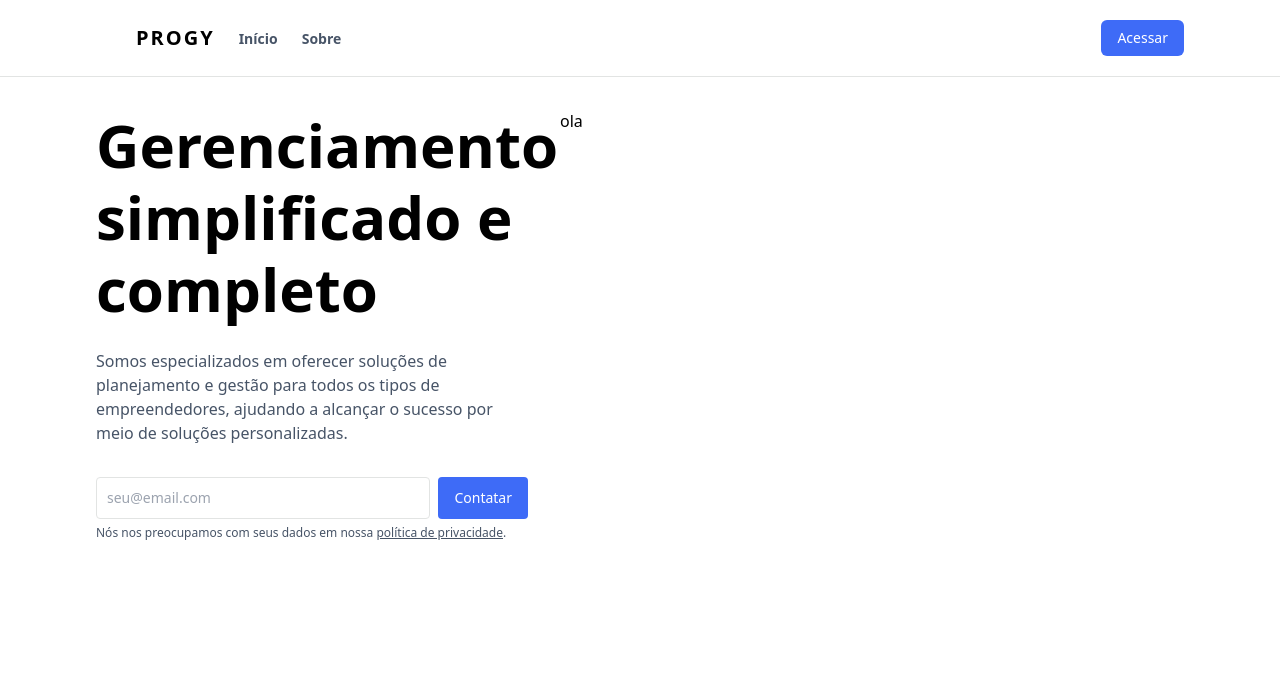
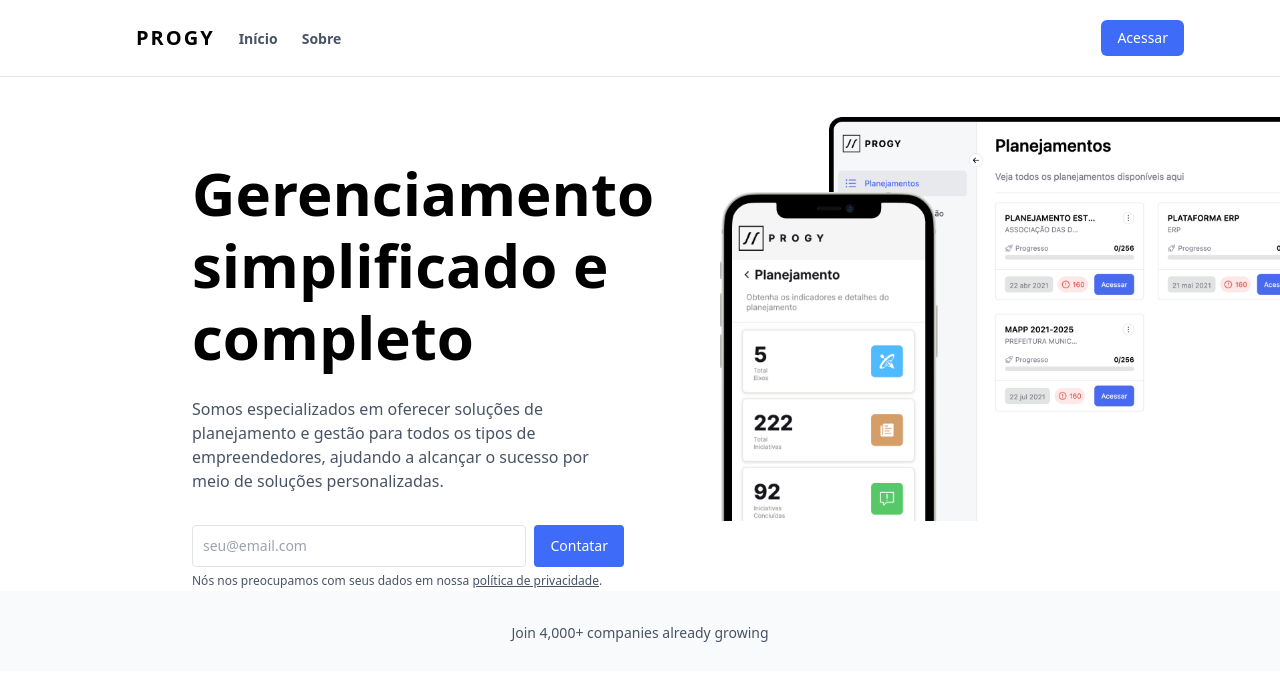
Before and after one commit to wilmacedo/progy-old-landing-v2, a React (Vite) app: page / in a window 1280 px wide. Shown: the top 680 px of the page. Built offline with nearby package versions, Linux system fonts and the light colour scheme; some icons are missing.

Commit message:
feat: :sparkles: add image and simple footer

```diff
--- a/src/pages/Home.tsx
+++ b/src/pages/Home.tsx
@@ -1,3 +1,4 @@
+import Devices from '@assets/devices.png';
 import { FormEvent } from 'react';
 import { Link } from 'react-router-dom';
 import Navbar from '../components/Navbar';
@@ -18,11 +19,8 @@ export default function Home() {
     <>
       <Navbar />
 
-      <div
-        id="home"
-        className="mt-8 flex flex-col gap-8 px-4 md:flex-row md:px-24"
-      >
-        <div className="flex flex-col gap-6 max-w-full md:max-w-[27rem]">
+      <div className="mt-8 flex flex-col gap-24 pl-4 md:flex-row md:pl-48">
+        <div className="mt-12 flex flex-col gap-6 max-w-full md:max-w-[27rem]">
           <h1 className="text-3xl md:text-[3.75rem] md:leading-[4.5rem] font-semibold">
             Gerenciamento simplificado e completo
           </h1>
@@ -62,7 +60,15 @@ export default function Home() {
           </div>
         </div>
 
-        <span>ola</span>
+        <div className="mt-2 ml-auto h-auto">
+          <img src={Devices} alt="Devices" />
+        </div>
+      </div>
+
+      <div className="pt-8 flex justify-center w-full h-[5rem] bg-[#F9FAFB]">
+        <span className="text-[#475466] text-sm">
+          Join 4,000+ companies already growing
+        </span>
       </div>
     </>
   );
```
Also changed, not shown: src/assets/devices.png (added), src/assets/iphone.png (deleted).
